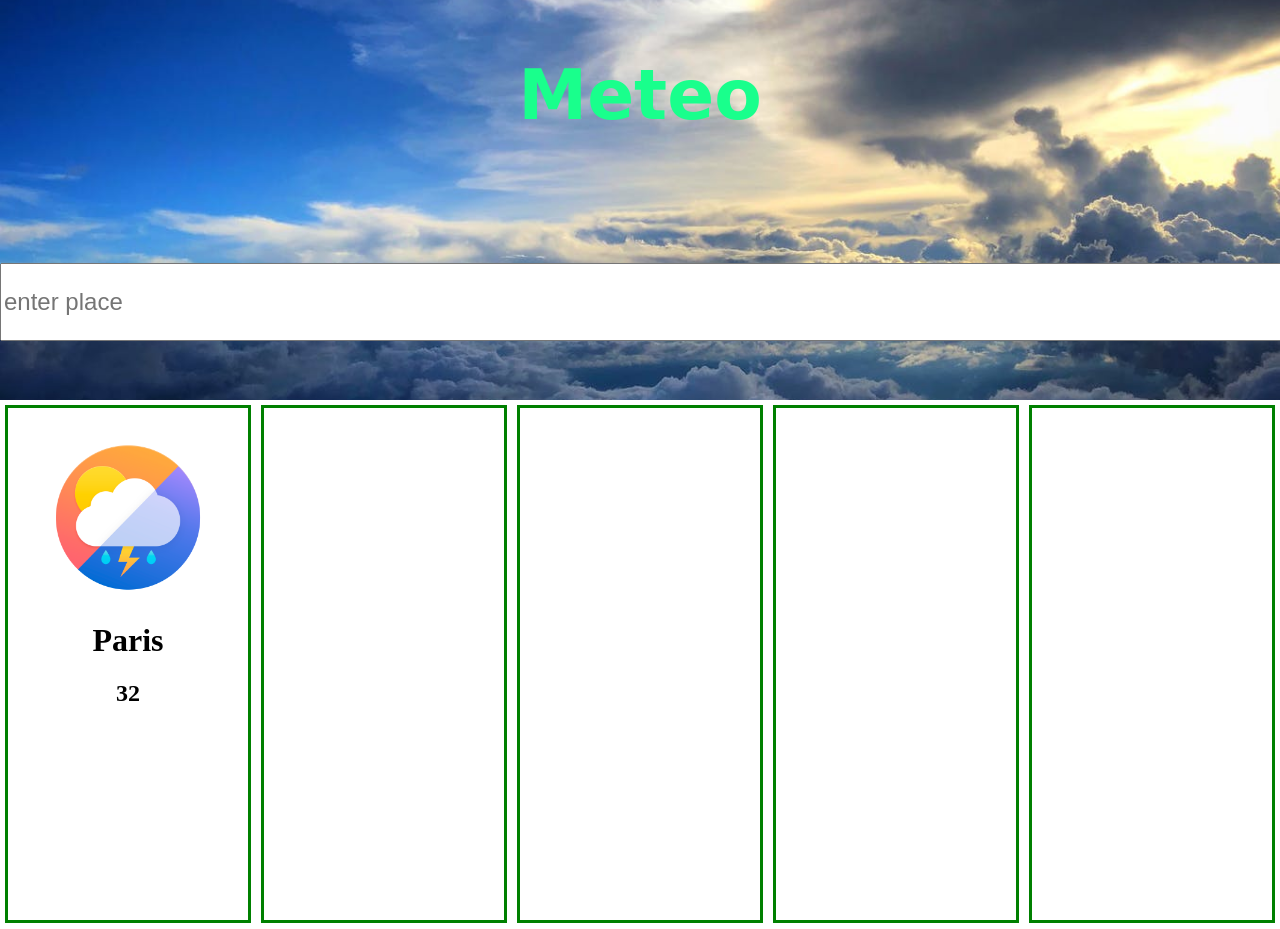
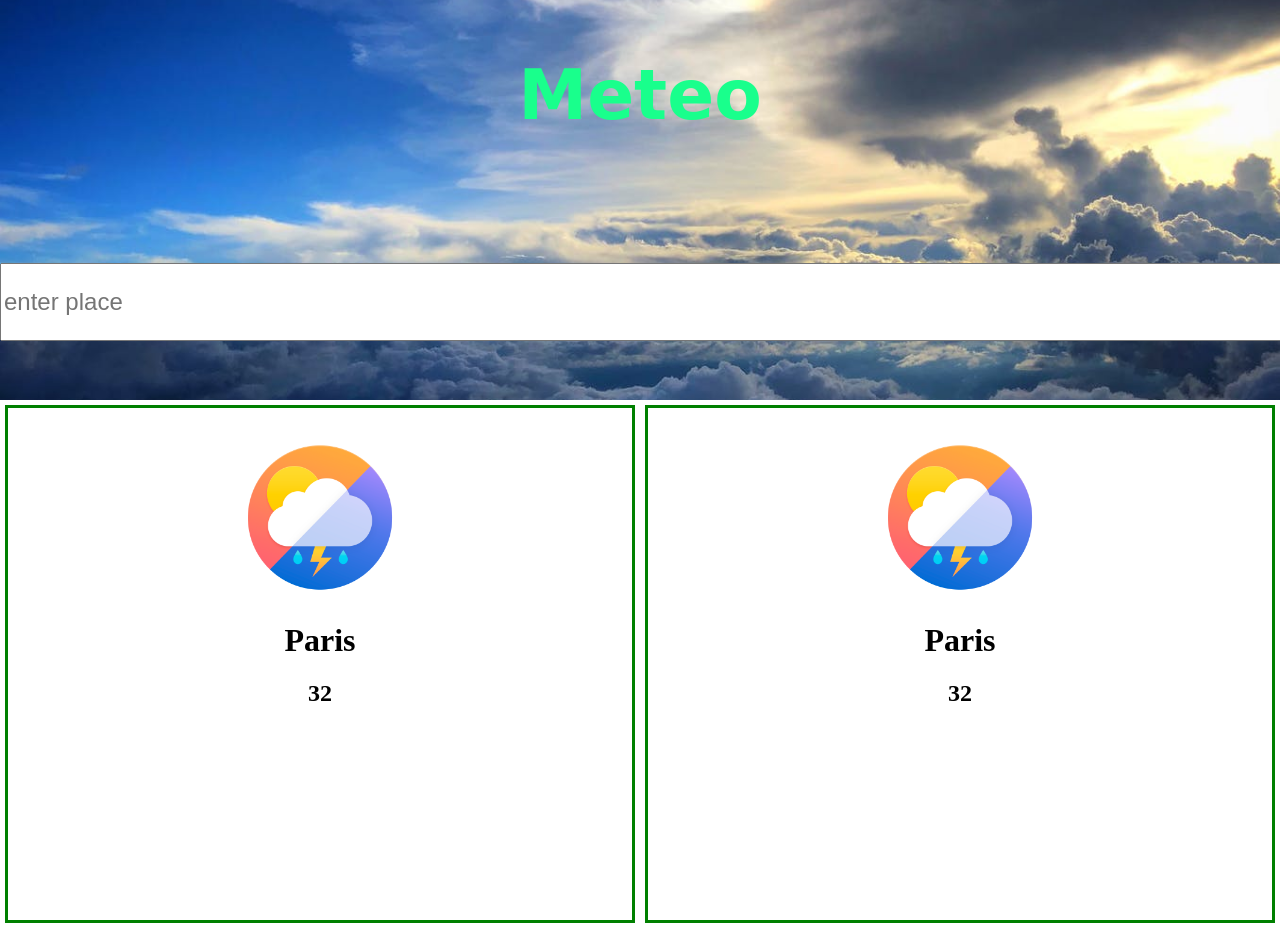
Before and after one commit to Remix375/weather, a plain HTML site: page index.html in a window 1280 px wide. Drawn offline with Linux system fonts and the light colour scheme; a web font is replaced by a local one.

Commit message:
add meteo card in js

```diff
--- a/index.html
+++ b/index.html
@@ -31,9 +31,10 @@
     </header>
 
     <div id="meteos">
+
         <div class="day-meteo">
             <div class="logo-container center">
-               <img src="./resssource/images/logo.png">
+               <img src="./resssource/images/logo.png" class="logo">
             </div>
             <div class="information center">
                 <h1 classe="place">Paris</h1>
@@ -45,10 +46,6 @@
                 </div>
             </div>
         </div>
-        <div class="day-meteo"></div>
-        <div class="day-meteo"></div>
-        <div class="day-meteo"></div>
-        <div class="day-meteo"></div>
 
     </div>
 
--- a/resssource/code/script.js
+++ b/resssource/code/script.js
@@ -23,26 +23,52 @@ const dataExample = {
 
 const search = () => {
     const searchBar = document.getElementById("search-bar");
+    const meteo = document.getElementById("meteos");
+
     /*
         autres variables pour conditions
     */
 
 
     // function that calls to api
-    const data = dataExample
+    const data = dataExample["list"]
     let ancestor = document.getElementById('meteos')
-    let descendents = ancestor.getElementsByTagName('*');
+    let descendents = ancestor.getElementsByClassName('day-meteo');
+
+
+    //meteo.innerHTML = "";
 
 
     for (let i = 0; i < descendents.length; i++) {
-        let e = descendents[i]
+        let element = descendents[i]
+        let day_data = data[i]
+
+        if (!day_data) {
+            return
+        }
+        console.log(descendents)
+        element.getElementsByClassName("logo").src = `http://openweathermap.org/img/wn/${day_data["weather"]["icon"]}@2x.png`
+
+        d = document.createElement('div')
+        d.classList.add("day-meteo")
+        d.innerHTML = `
+            <div class="logo-container center">
+                <img src="./resssource/images/logo.png">
+            </div>
+            <div class="information center">
+                <h1 classe="place">Paris</h1>
+                <div class="weather-information">
+                <h2 class="temp">32</h2>
+                <!--other info-->
+            </div>
+        `
+        document.getElementById("meteos").appendChild(d)
+        console.log(d)
 
 
+        console.log(element)
 
-
-
-
-
+        //descendents.appendChild(element)
     }
 
 
```
